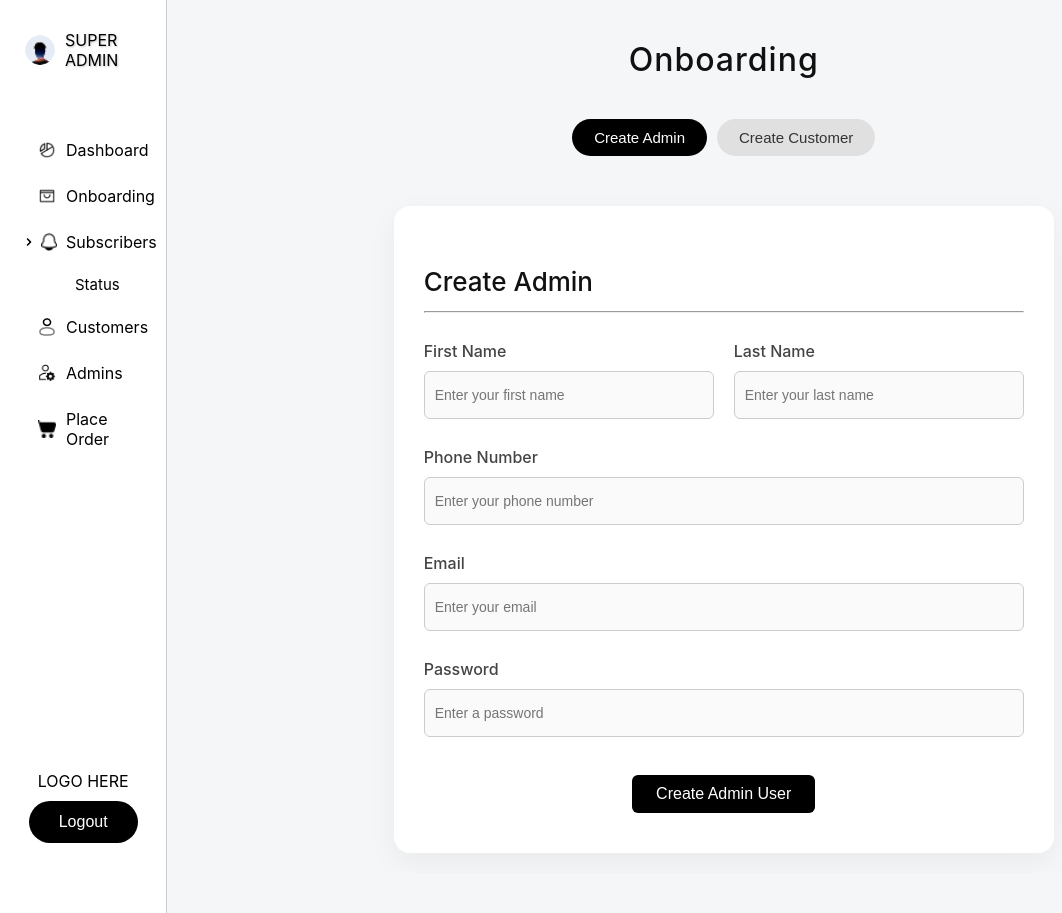
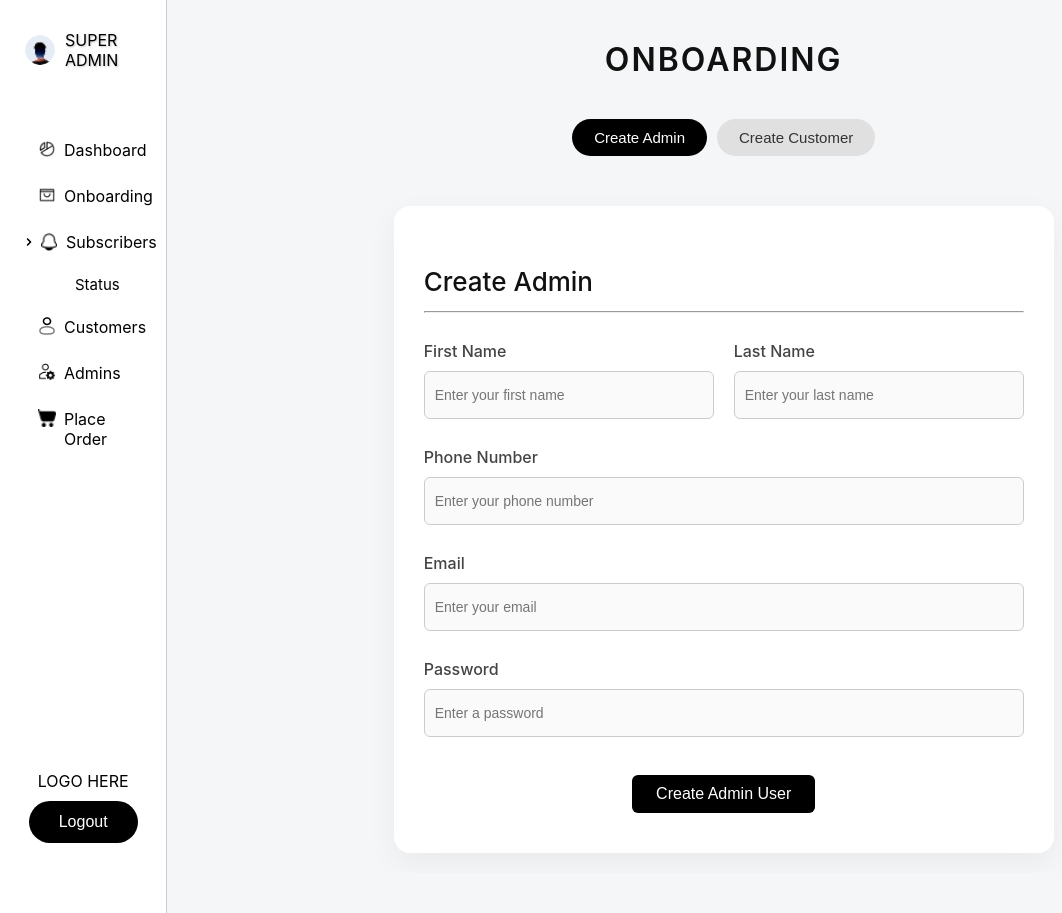
Before and after one commit to Rishvanth28/Paddy, a Django app: template paddy_proj/paddy_app/templates/onboard.html in a window 1280 px wide. Shown: the whole page, without its empty margins (0-1062 px from the left). Run offline with Django 5.2, Linux system fonts and the light colour scheme; the template is opened without the code that fills it, so the values that code supplies are empty.

Commit message:
tingered UI in superadmin onboard

```diff
--- a/paddy_proj/paddy_app/static/css/superadmin_base.css
+++ b/paddy_proj/paddy_app/static/css/superadmin_base.css
@@ -60,6 +60,12 @@ body {
   width: 100%;
 }
 
+.menu li a.menu-link {
+  width: 100%;
+  display: flex;
+  gap: 8px;
+}
+
 .menu li {
   display: flex;
   align-items: center;
@@ -73,7 +79,8 @@ body {
   border-radius: 8px;
   /* more rounded corners */
   margin-bottom: 10px;
-
+  list-style: none;
+  cursor: pointer;
 }
 
 .menu li:hover {
@@ -156,8 +163,8 @@ body {
   height: 16px;
 }
 
-.logout-button:hover{
-  background-color: #ff0000!important;
+.logout-button:hover {
+  background-color: #ff0000 !important;
   color: white;
   border: none;
 
--- a/paddy_proj/paddy_app/static/css/superadmin_onboard.css
+++ b/paddy_proj/paddy_app/static/css/superadmin_onboard.css
@@ -34,10 +34,10 @@ body {
 
 .page-title h1 {
     font-size: 32px;
-    font-weight: 500;
+    font-weight: 600;
     color: #111;
     text-transform: capitalize;
-    letter-spacing: 1px;
+    letter-spacing: 2px;
 }
 
 
--- a/paddy_proj/paddy_app/templates/onboard.html
+++ b/paddy_proj/paddy_app/templates/onboard.html
@@ -24,7 +24,7 @@
 
 <!-- Page Header -->
 <div class="page-title">
-    <h1>Onboarding</h1>
+    <h1>ONBOARDING</h1>
 </div>
 
 <!-- Tab Buttons -->
--- a/paddy_proj/paddy_app/templates/superadmin_base.html
+++ b/paddy_proj/paddy_app/templates/superadmin_base.html
@@ -26,45 +26,72 @@
 <!-- Sidebar -->
 <div class="middle-content">
   <ul class="menu">
-        <li><img class="icon" src="{% static 'media/ChartPieSlice.png' %}" alt="Dashboard Icon">
-          <a href="{% url 'superadmin_dashboard' %}" style="text-decoration: none; color: inherit;">Dashboard</a></li>
+
+    <!-- Dashboard -->
+    <li>
+      <a href="{% url 'superadmin_dashboard' %}" class="menu-link" style="text-decoration: none;color: inherit;">
+        <img class="icon" src="{% static 'media/ChartPieSlice.png' %}" alt="Dashboard Icon">
+        Dashboard
+      </a>
+    </li>
 
     <!-- Onboarding -->
     <li>
+      <a href="{% url 'onboard' %}" class="menu-link" style="text-decoration: none;color: inherit;">
         <img class="icon" src="{% static 'media/ShoppingBagOpen.png' %}" alt="Onboarding Icon">
-          <a href="{% url 'onboard' %}" style="text-decoration: none; color: inherit;">Onboarding</a>
+        Onboarding
+      </a>
     </li>
 
-        <!-- Subscribers -->
-        <!-- Subscribers Toggle -->
+    <!-- Subscribers (Toggle, not a link) -->
     <li class="submenu-toggle">
-          <div style="display: flex; align-items: center; gap: 8px; margin-left: -17px;">
-            <span class="chevron rotate">
+      <div class="menu-link" style="display: flex; align-items: center; gap: 8px;margin-left: -20px;">
+        <span class="chevron rotate" style="margin-left: 3px;">
           <svg width="12" height="12" viewBox="0 0 320 512" xmlns="http://www.w3.org/2000/svg" fill="currentColor">
             <path
               d="M96 96c-8.188 0-16.38 3.125-22.62 9.375c-12.5 12.5-12.5 32.75 0 45.25L178.8 256l-105.4 105.4c-12.5 12.5-12.5 32.75 0 45.25S109.5 419.1 122 406.6l128-128c12.5-12.5 12.5-32.75 0-45.25l-128-128C112.4 99.13 104.2 96 96 96z" />
           </svg>
         </span>
-            <img class="icon" src="{% static 'media/IconSet (1).png' %}" alt="Subscribers Icon"> Subscribers
+        <img class="icon" src="{% static 'media/IconSet (1).png' %}" alt="Subscribers Icon">
+        <span>Subscribers</span>
       </div>
     </li>
 
-        <!-- Submenu visible by default -->
+
+    <!-- Submenu -->
     <ul style="margin-left: 20px;" class="submenu">
-          <li>Status</li>
+      <li>
+        <a href="#" class="menu-link" style="text-decoration: none;color: inherit;">Status</a>
+      </li>
     </ul>
 
+    <!-- Customers -->
+    <li>
+      <a href="#" class="menu-link" style="text-decoration: none;color: inherit;">
+        <img class="icon" src="{% static 'media/IconSet (2).png' %}" alt="Customers Icon">
+        Customers
+      </a>
+    </li>
 
-        <li><img class="icon" src="{% static 'media/IconSet (2).png' %}" alt="Customers Icon"> Customers</li>
-        <li><img class="icon" src="{% static 'media/Group 2.png' %}" alt="Admins Icon"> Admins</li>
+    <!-- Admins -->
     <li>
+      <a href="#" class="menu-link" style="text-decoration: none;color: inherit;">
+        <img class="icon" src="{% static 'media/Group 2.png' %}" alt="Admins Icon">
+        Admins
+      </a>
+    </li>
+
+    <!-- Place Order -->
+    <li>
+      <a href="{% url 'place_order' %}" class="menu-link" style="text-decoration: none;color: inherit;">
         <img class="icon" src="{% static 'media/Vector.png' %}" alt="Place Order Icon">
-          <a href="{% url 'place_order' %}" style="text-decoration: none; color: inherit;">Place Order</a>
+        Place Order
+      </a>
     </li>
+
   </ul>
 </div>
 
-    <!-- Footer -->
 <!-- Footer -->
 <div class="footer-text">
   Logo Here
```
Also changed, not shown: paddy_proj/db.sqlite3. Lines whose indentation alone changed are shown as unchanged.
